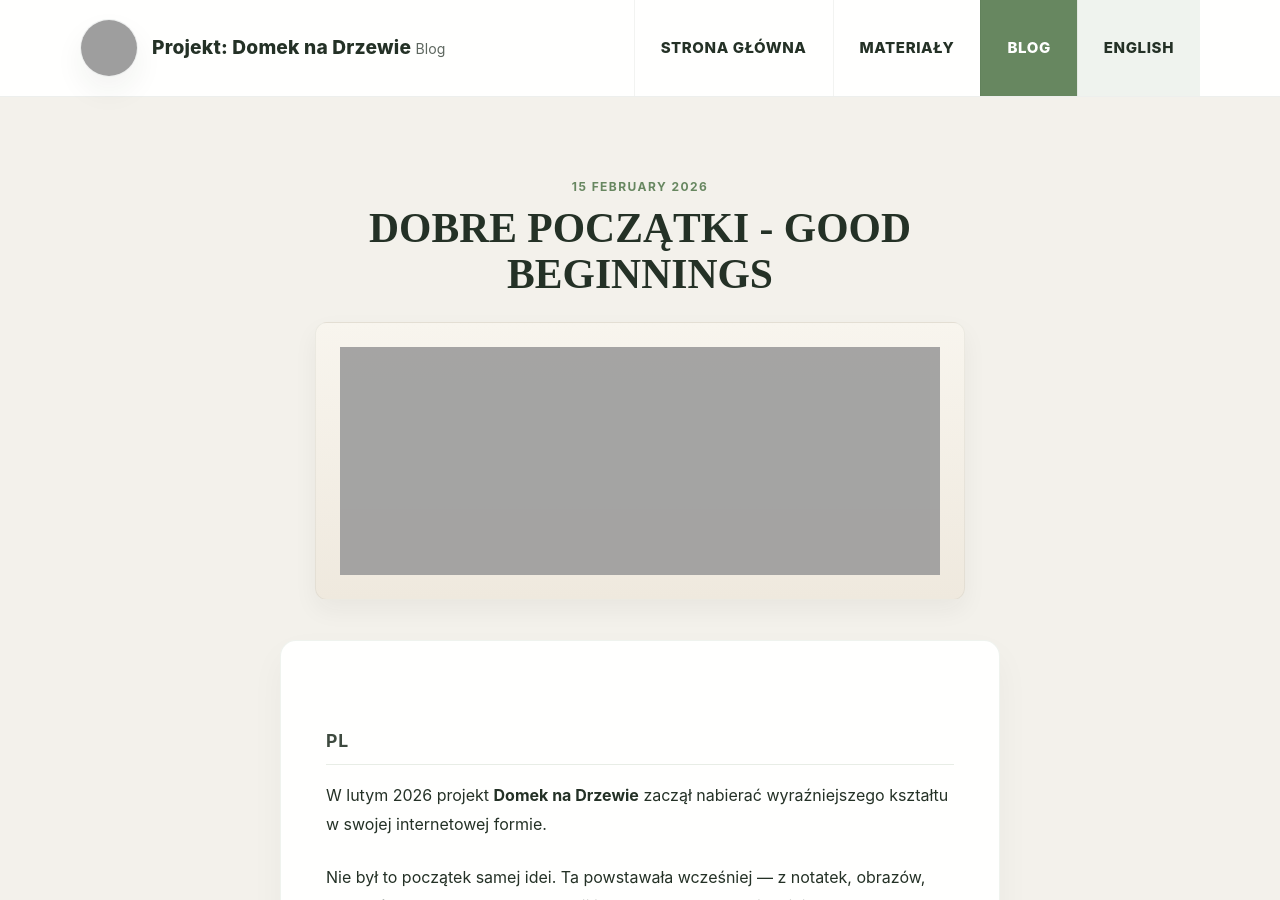
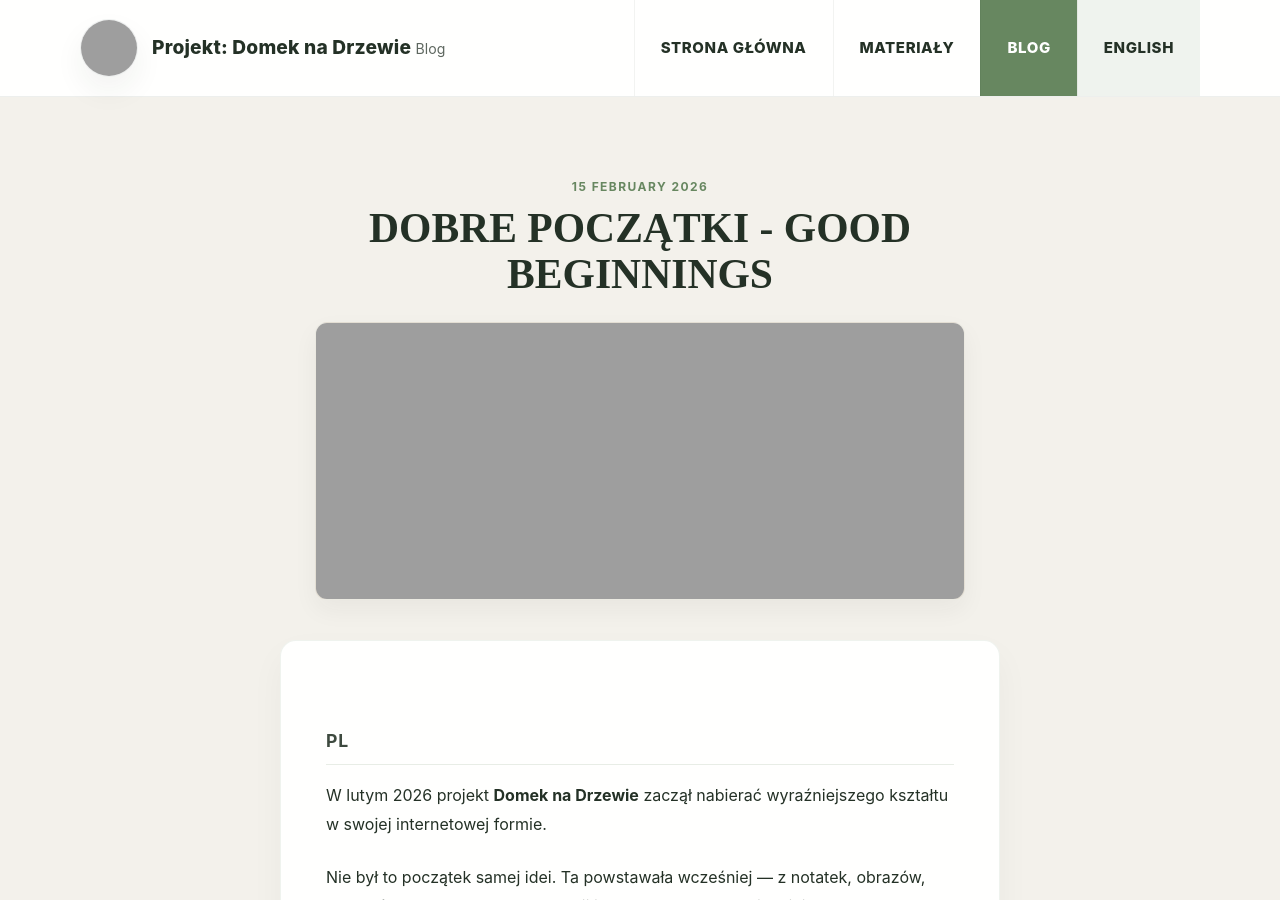
Before and after one commit to akonkia/domeknadrzewie, a Jekyll site: the page built from _posts/2026-02-15-good-foundations-the-beginning.md, in a window 1280 px wide and 900 px high. Built offline with Jekyll 4.4.1, drawn with Linux system fonts in a browser that asks for light colours; grey boxes are pictures that could not be loaded.

Commit message:
Update _config.yaml

```diff
--- a/_config.yaml
+++ b/_config.yaml
@@ -15,4 +15,3 @@ defaults:
       type: "posts"
     values:
       layout: "post"
-      cover: /assets/img/default-cover.png
```
